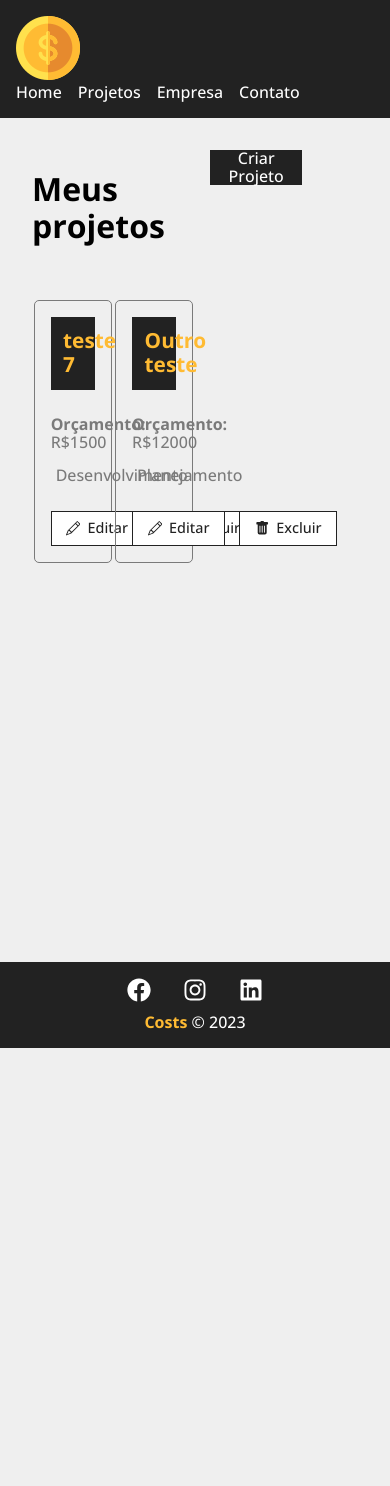
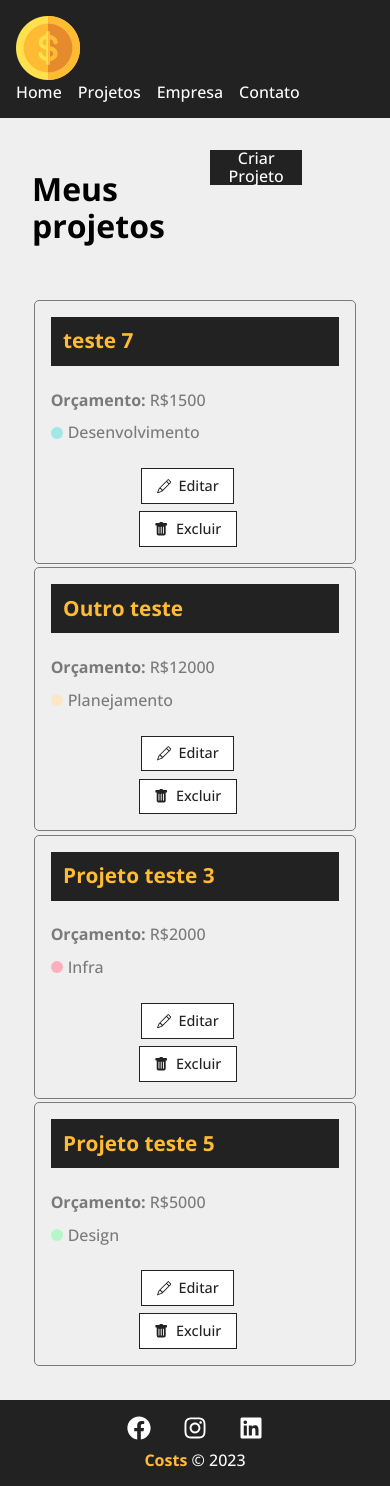
Before and after one commit to Thiago87dev/myFirstReactProject, a React (Create React App) app: page /projects in a window 390 px wide. Before the commit the page ends 1048 px from the top, so only its background shows below. Built offline with nearby package versions, Linux system fonts and the light colour scheme; data requests are answered from the project's data file.

Commit message:
adding responsiveness to the product page

```diff
--- a/db.json
+++ b/db.json
@@ -21,6 +21,28 @@
       "cost": 0,
       "services": [],
       "id": 8
+    },
+    {
+      "name": "Projeto teste 3",
+      "budget": "2000",
+      "category": {
+        "id": "1",
+        "name": "Infra"
+      },
+      "cost": 0,
+      "services": [],
+      "id": 9
+    },
+    {
+      "name": "Projeto teste 5",
+      "budget": "5000",
+      "category": {
+        "id": "3",
+        "name": "Design"
+      },
+      "cost": 0,
+      "services": [],
+      "id": 10
     }
   ],
   "categories": [
--- a/src/components/project/ProjectCard.module.css
+++ b/src/components/project/ProjectCard.module.css
@@ -1,37 +1,46 @@
-.project_card{
+.project_card {
   padding: 1em;
   border: 1px solid #7a7a7a;
   border-radius: 5px;
-    width: 24%;
+  flex-basis: calc(33.33% - 1%);
   margin: 0.5%;
+}
+
+@media (max-width: 768px) {
+  .project_card {
+    flex-basis: calc(50% - 1%);
+  }
 
 }
+@media (max-width: 480px) {
+  .project_card {
+    flex-basis: 100%;
+  }
+}
 
-.project_card h4{
+.project_card h4 {
   background-color: #222;
   color: #ffbb33;
   padding: 0.6em;
   font-size: 1.3em;
   margin-bottom: 1.2em;
-
 }
 
-.project_card p{
+.project_card p {
   color: #7a7a7a;
-    margin-bottom: .9em;
+  margin-bottom: 0.9em;
 }
 
-.project_card p span{
+.project_card p span {
   font-weight: bold;
 }
 
-.category_text{
+.category_text {
   display: flex;
   align-items: center;
-
 }
 
-.category_text span{
+.category_text span {
   display: block;
   width: 12px;
   height: 12px;
@@ -40,35 +49,36 @@
   margin-right: 5px;
 }
 
-.category_text .infra{
+.category_text .infra {
   background-color: #ffaebc;
 }
 
-.category_text .desenvolvimento{
+.category_text .desenvolvimento {
   background-color: #a0e7e5;
 }
 
-.category_text .design{
+.category_text .design {
   background-color: #b4f8c8;
 }
 
-.category_text .planejamento{
+.category_text .planejamento {
   background-color: #fbe7c6;
 }
 
-.project_card_actions{
+.project_card_actions {
   margin-top: 1.2em;
   display: flex;
   align-items: center;
+  flex-wrap: wrap;
 }
 
 .project_card_actions a,
-.project_card_actions button{
+.project_card_actions button {
   text-decoration: none;
   background-color: #fff;
   color: #222;
-    font-size: .9em;
-    padding: .6em 1em;
+  font-size: 0.9em;
+  padding: 0.6em 1em;
   margin-right: 1em;
   cursor: pointer;
   border: 1px solid #222;
@@ -76,16 +86,21 @@
   align-items: center;
   justify-content: center;
   transition: 0.5s;
-    margin-top: .5em;
-
+  margin-top: 0.5em;
 }
 
-.project_card_actions svg{
-    margin-right: .5em;
+@media(max-width: 768px){
+    .project_card_actions{
+        flex-direction: column;
+    }
+}
+
+.project_card_actions svg {
+  margin-right: 0.5em;
 }
 
 .project_card_actions a:hover,
-.project_card_actions button:hover{
+.project_card_actions button:hover {
   background-color: #222;
   color: #ffbb33;
 }
```
Lines whose indentation alone changed are shown as unchanged.
